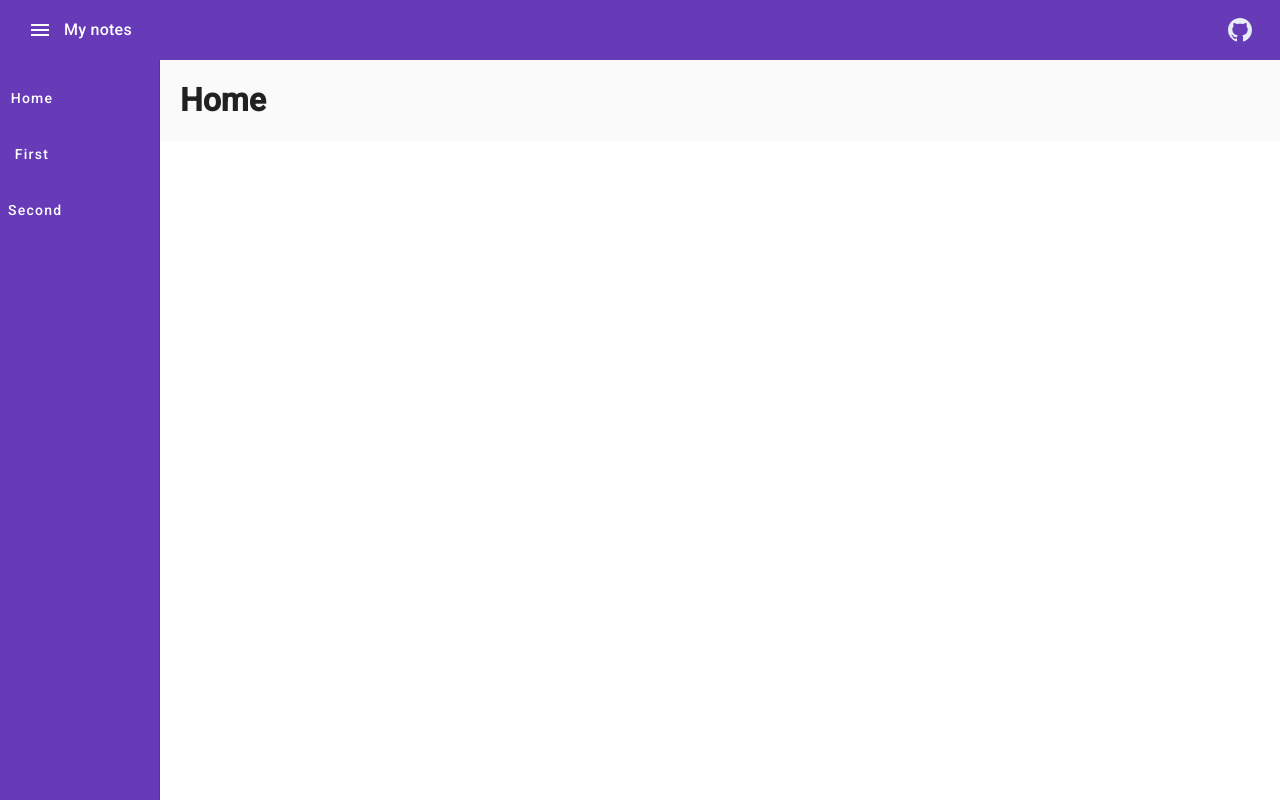
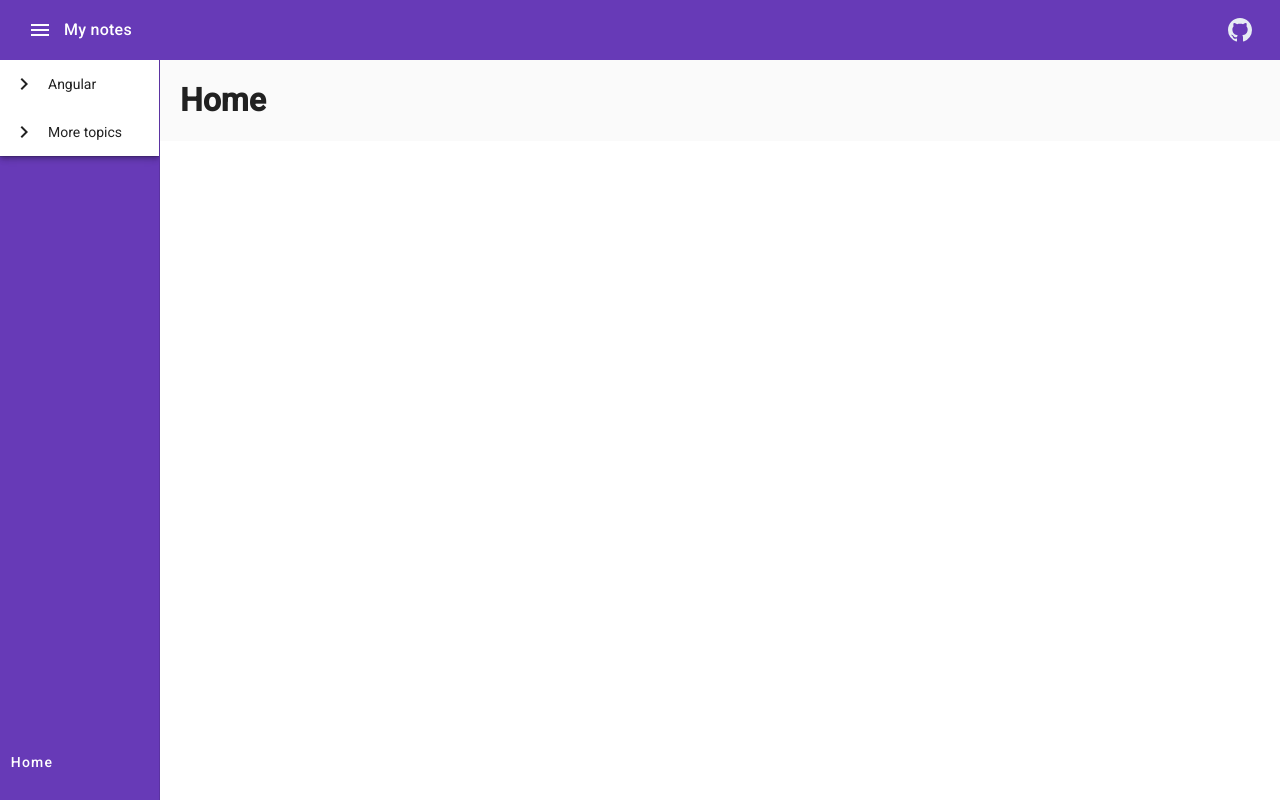
Before and after one commit to tomisko01/my-demo-platform, an Angular app: page / in a window 1280 px wide. Built offline with nearby package versions, Linux system fonts and the light colour scheme.

Commit message:
add tree for menu

```diff
--- a/src/app/app.component.html
+++ b/src/app/app.component.html
@@ -20,14 +20,50 @@
                mode="side"
                opened>
     <div class="side-nav-items">
+      <mat-tree
+        class="topic-tree mat-elevation-z4"
+        [dataSource]="nestedDataSource"
+        [treeControl]="nestedTreeControl"
+      >
+        <mat-tree-node *matTreeNodeDef="let node"
+                       matTreeNodeToggle>
+          {{node.name}}
+        </mat-tree-node>
+
+        <mat-nested-tree-node *matTreeNodeDef="let node; when: hasNestedChild">
+
+          <div class="mat-tree-node">
+            <button mat-icon-button matTreeNodeToggle>
+              <mat-icon>
+                {{ nestedTreeControl.isExpanded(node) ? "expand_more" : "chevron_right" }}
+              </mat-icon>
+            </button>
+            {{node.name}}
+          </div>
+          <div
+            class="nested-node"
+            [class.topic-tree-invisible]="!nestedTreeControl.isExpanded(node)">
+
+            <ng-container matTreeNodeOutlet></ng-container>
+          </div>
+
+        </mat-nested-tree-node>
+
+        <mat-nested-tree-node
+          *matTreeNodeDef="let node; when: isLeafWithLink">
+          <div class="mat-tree-node">
+            <a mat-button
+               [routerLink]="node.routerLink">
+              {{node.name}}
+            </a>
+          </div>
+        </mat-nested-tree-node>
+
+      </mat-tree>
+      <mat-divider></mat-divider>
+
       <div>
-        <a mat-button routerLink="/" class="side-menu-item">Home</a>
-      </div>
-      <div>
-        <a mat-button routerLink="/first" class="side-menu-item">First</a>
-      </div>
-      <div>
-        <a mat-button routerLink="/second" class="side-menu-item">Second</a>
+        <a mat-button routerLink="/" class="side-menu-item position-bottom">Home</a>
       </div>
     </div>
   </mat-sidenav>
--- a/src/app/app.component.scss
+++ b/src/app/app.component.scss
@@ -19,7 +19,6 @@
 
 .side-menu-item {
   color: white !important;
-  margin-top: 20px;
 }
 
 .main-content {
@@ -42,3 +41,28 @@
 .icon-display{
   font-size: 10px !important
 }
+
+.topic-tree .mat-nested-tree-node .nested-node{
+  padding-left: 20px;
+}
+
+.topic-tree .nested-node > .mat-tree-node {
+  padding-left: 20px;
+}
+
+.topic-tree-invisible {
+  display: none;
+}
+
+.topic-tree ul,
+.topic-tree li {
+  margin-top: 0;
+  margin-bottom: 0;
+  list-style-type: none;
+}
+
+.position-bottom {
+  position: fixed;
+  bottom: 0;
+  margin-bottom: 20px;
+}
--- a/src/app/app.component.ts
+++ b/src/app/app.component.ts
@@ -1,25 +1,72 @@
-import {Component} from '@angular/core';
+import {Component, OnInit} from '@angular/core';
 import {MatIconRegistry} from "@angular/material/icon";
 import {DomSanitizer} from "@angular/platform-browser";
+import {MatTreeNestedDataSource} from "@angular/material/tree";
+import {NestedTreeControl} from "@angular/cdk/tree";
+
+interface TopicNode {
+  name: string;
+  routerLink?: string,
+  children?: TopicNode[];
+}
+
+const TREE_DATA: TopicNode[] = [
+  {
+    name: 'Angular',
+    children: [
+      {
+        name: 'New project',
+        routerLink: '/first'
+      },
+      {
+        name: 'Interpolation syntax',
+        routerLink: '/second'
+      }
+    ]
+  },
+  {
+    name: 'More topics',
+    children: [
+      {
+        name: 'Under construction'
+      }
+    ]
+  }
+]
 
 @Component({
   selector: 'app-root',
   templateUrl: './app.component.html',
   styleUrls: ['./app.component.scss']
 })
-export class AppComponent {
+export class AppComponent implements OnInit {
   title: string = 'my-demo-platform';
+  nestedDataSource = new MatTreeNestedDataSource<TopicNode>();
+  nestedTreeControl = new NestedTreeControl<TopicNode>(node => node.children);
 
   constructor(private matIconRegistry: MatIconRegistry,
               private domSanitizer: DomSanitizer
   ) {
+    this.nestedDataSource.data = TREE_DATA;
+
     this.matIconRegistry.addSvgIcon(
       'github_mark',
       this.domSanitizer.bypassSecurityTrustResourceUrl('assets/icons/github-mark/github-mark.svg')
     );
   }
 
+  ngOnInit(): void {
+  }
+
   openGithubPage() {
     window.open("https://github.com/tomisko01");
   }
+
+  hasNestedChild(index: number, node: TopicNode) {
+    return node?.children?.length! > 0
+  }
+
+  isLeafWithLink(index: number, node: TopicNode): boolean {
+    return !node?.children && !!node.routerLink;
+  }
 }
```
Also changed, not shown: src/app/app.module.ts (+7 -1 lines), 3 other files (tests, documents, lock files or other folders).
